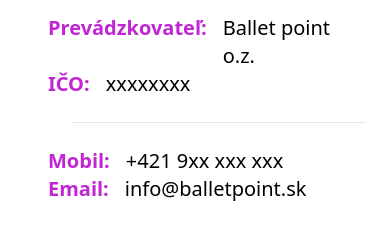
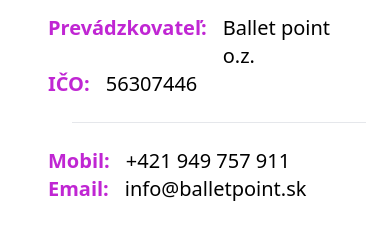
Before and after one commit to 19Lilly/balletpoint_nextjs, a Next.js app: page /contact in a window 390 px wide. Shown: the part 432-657 px from the top of the page. Built offline with nearby package versions, Linux system fonts and the light colour scheme.

Commit message:
update contact information, added phone number , added ICO number

```diff
--- a/app/contact/page.js
+++ b/app/contact/page.js
@@ -18,12 +18,12 @@
           </div>
           <div className='flex gap-4'>
             <h3 className='font-bold text-fuchsia-600'>IČO:</h3>
-            <p>xxxxxxxx</p> {/*doplniť */}
+            <p>56307446</p>
           </div>
           <hr className='m-6 w-full' />
           <div className='flex gap-4'>
             <h3 className='font-bold text-fuchsia-600'>Mobil:</h3>
-            <a href='tel:+421'>+421 9xx xxx xxx</a>
+            <a href='tel:+421949757911'>+421 949 757 911</a>
           </div>
           <div className='flex gap-4'>
             <h3 className='font-bold text-fuchsia-600'>Email:</h3>
--- a/components/HeroSection.js
+++ b/components/HeroSection.js
@@ -4,7 +4,7 @@
   return (
     <div
       className="bg-[url('/images/main-picture.jpg')] bg-no-repeat bg-cover"
-      fetchpriority='high'
+      fetchPriority='high'
     >
       <div className='flex flex-col max-w-7xl h-full mx-auto relative'>
         <QuickLinksSidebar />
```
